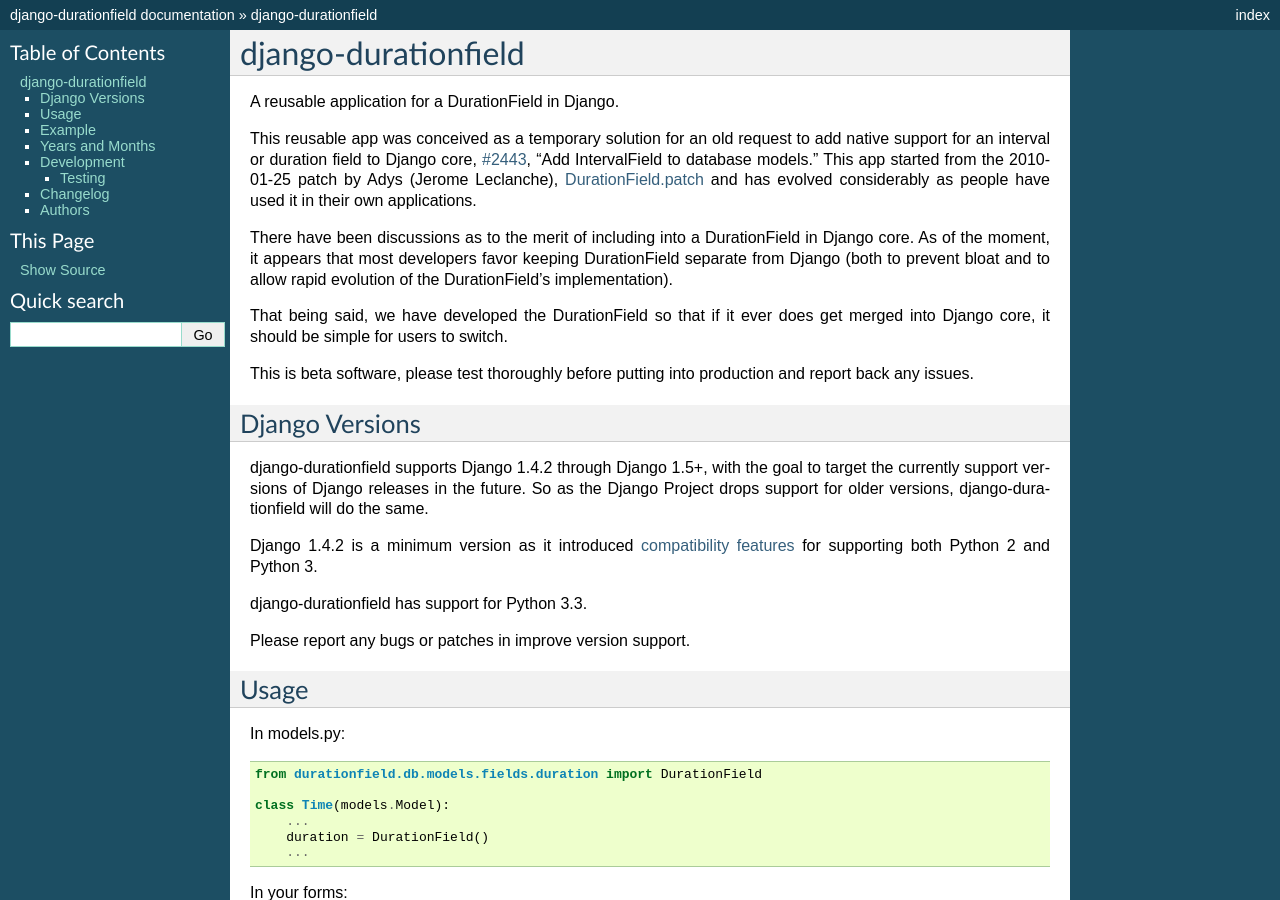
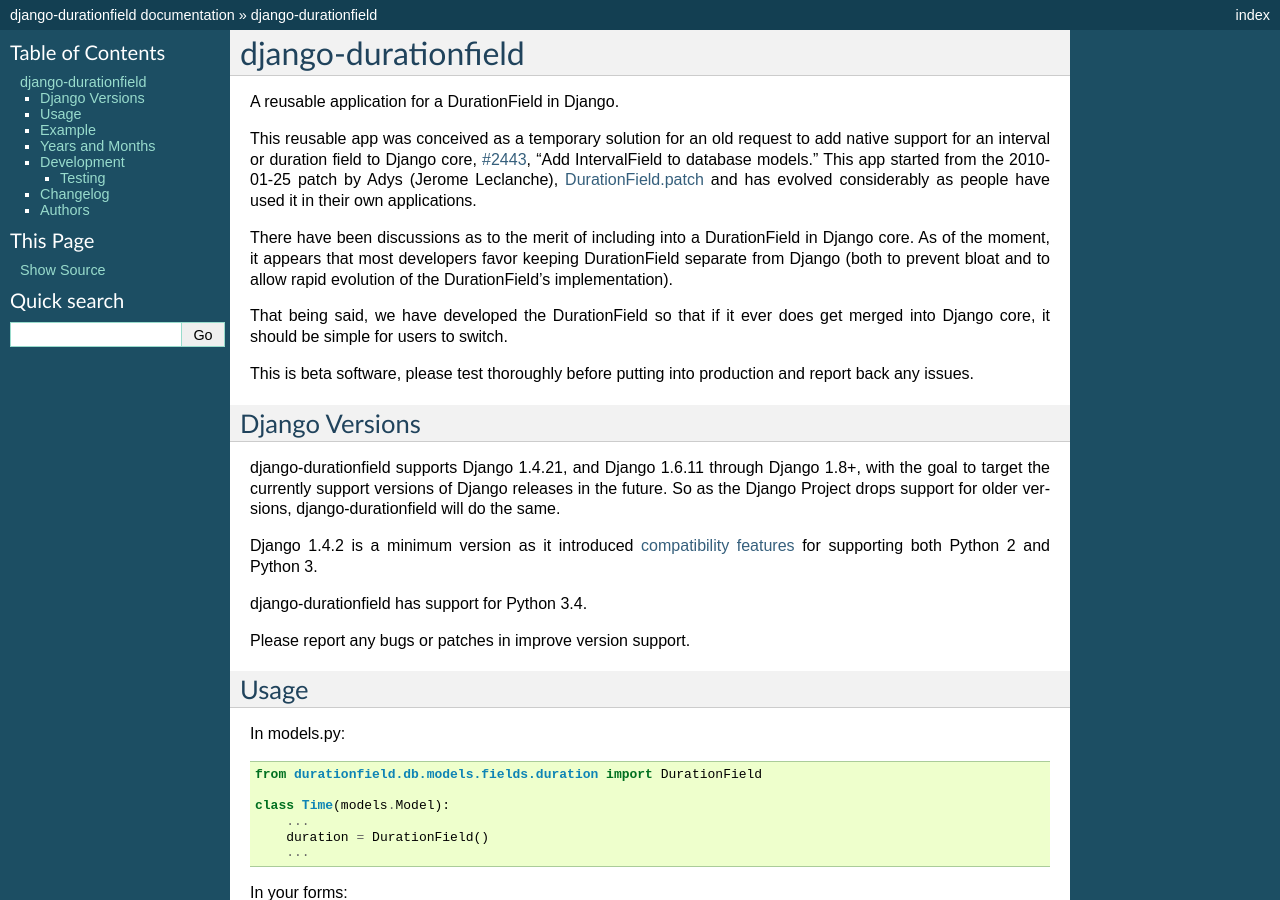
Before and after one commit to johnpaulett/django-durationfield, a Sphinx documentation site: the page built from docs/index.rst, in a window 1280 px wide and 900 px high. Built offline with Sphinx 7.4.7, drawn with Linux system fonts in a browser that asks for light colours; formulas are drawn with MathJax 3; the version number could not be read and is left out.

Commit message:
Add travis and tox tests for Python 3.4, Django 1.7 & 1.8

```diff
--- a/docs/index.rst
+++ b/docs/index.rst
@@ -27,7 +27,8 @@
 Django Versions
 ---------------
 
-django-durationfield supports Django 1.4.2 through Django 1.5+, with the goal to
+django-durationfield supports Django 1.4.21, and Django 1.6.11
+through Django 1.8+, with the goal to
 target the currently support versions of Django releases in the future. So as
 the Django Project drops support for older versions, django-durationfield will
 do the same.
@@ -36,7 +37,7 @@
 <https://docs.djangoproject.com/en/1.5/topics/python3/>`_ for
 supporting both Python 2 and Python 3.
 
-django-durationfield has support for Python 3.3.
+django-durationfield has support for Python 3.4.
 
 Please report any bugs or patches in improve version support.
 
```
Also changed, not shown: .travis.yml, 1 other file.
